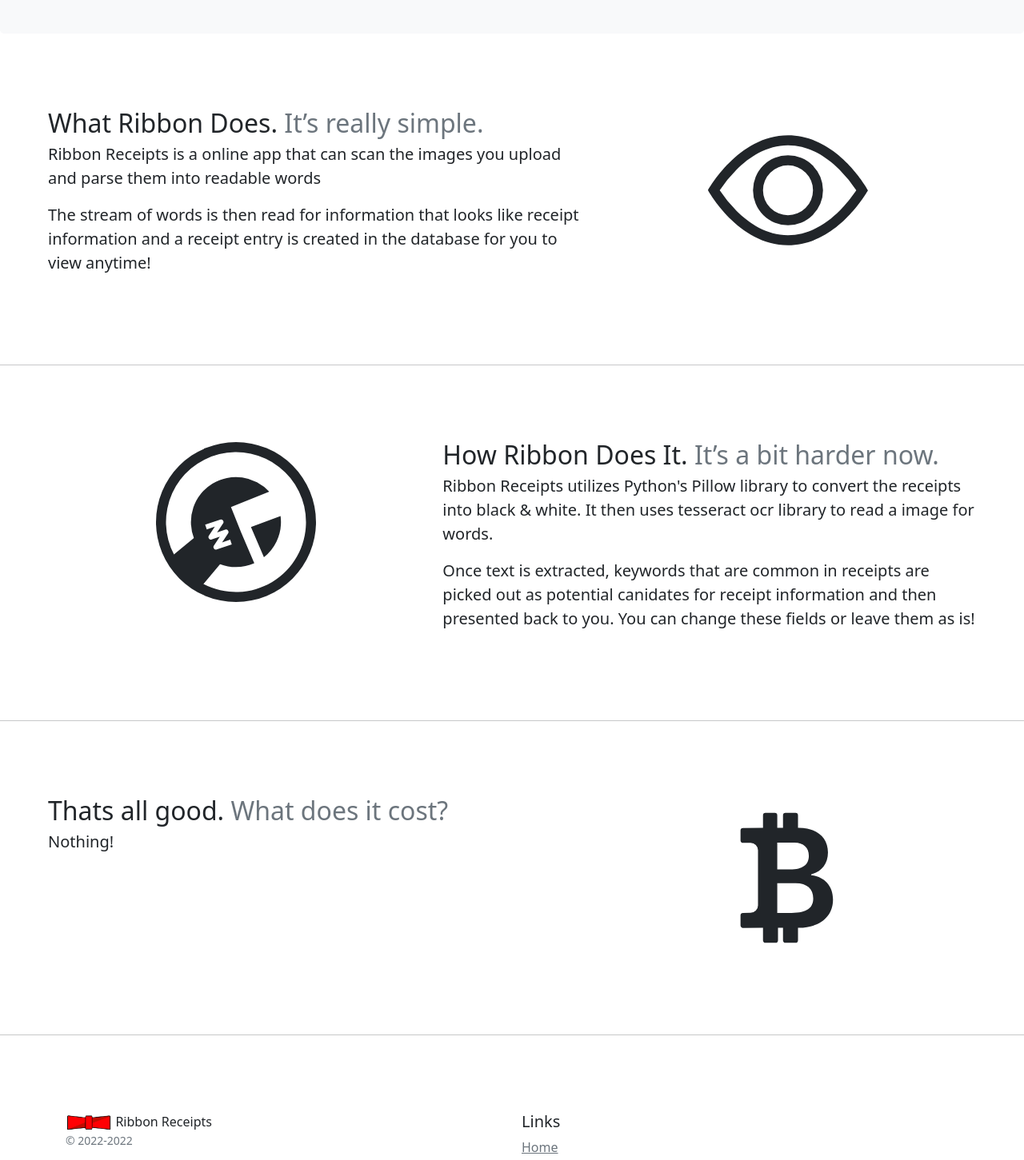
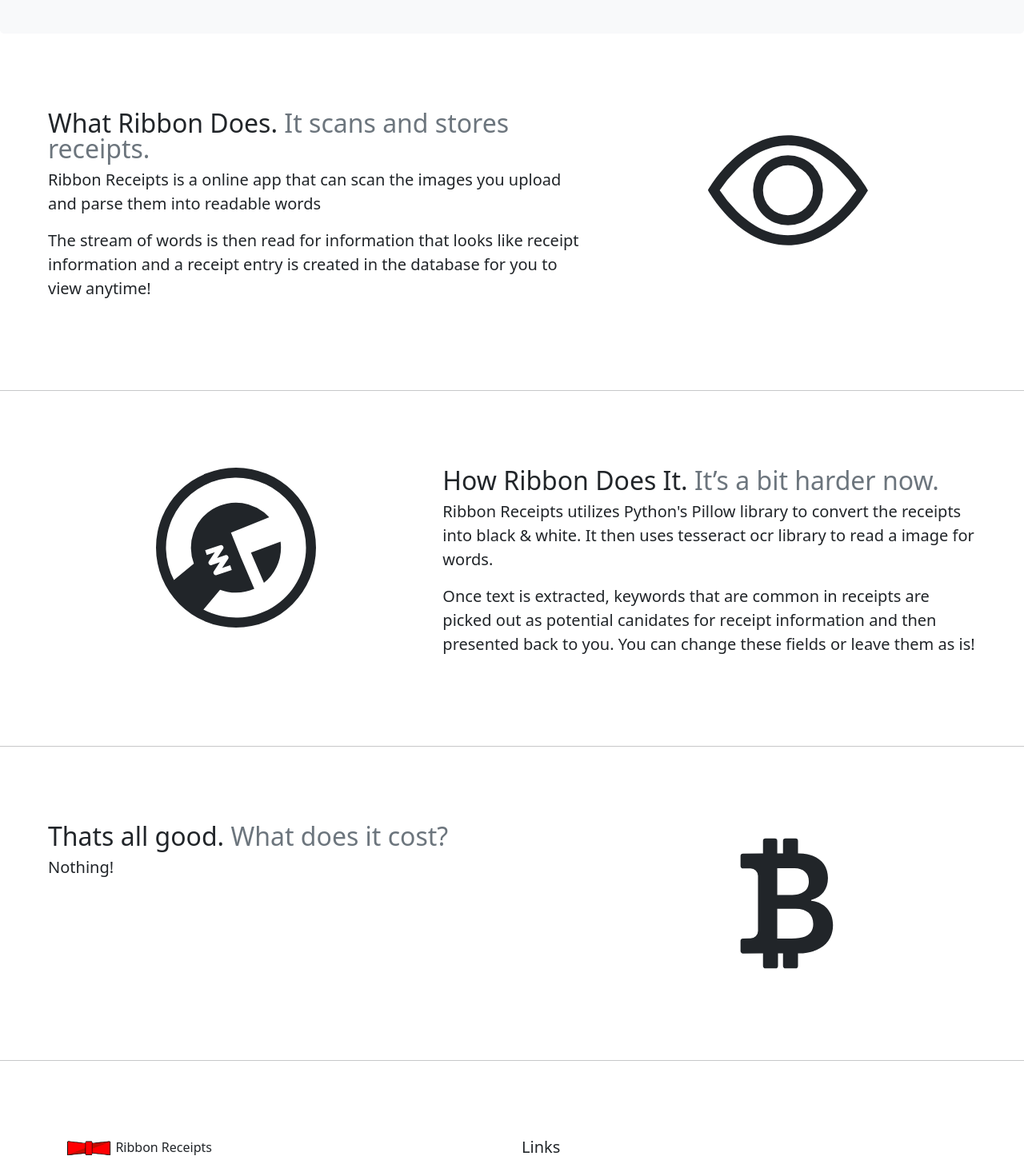
Before and after one commit to jeremyqzt/ribbon-static, a Svelte app: page / in a window 1280 px wide. Shown: the part 360-1811 px from the top of the page at 80% size. Built offline with nearby package versions, Linux system fonts and the light colour scheme.

Commit message:
change some text

```diff
--- a/src/components/Footer.svelte
+++ b/src/components/Footer.svelte
@@ -28,7 +28,7 @@
                     </div>
                     <div class="">
                         <small class="d-block mb-3 text-muted"
-                            >© 2022-2022</small
+                            >Digi Ribbon Technologies © 2022-2022</small
                         >
                     </div>
                 </div>
--- a/src/components/WhatDo.svelte
+++ b/src/components/WhatDo.svelte
@@ -8,7 +8,7 @@
                 <div class="col-md-7">
                     <div class="featurette-heading fw-normal lh-1 h2">
                         What Ribbon Does. <span class="text-muted"
-                            >It’s really simple.</span
+                            >It scans and stores receipts.</span
                         >
                     </div>
                     <p class="lead">
```
